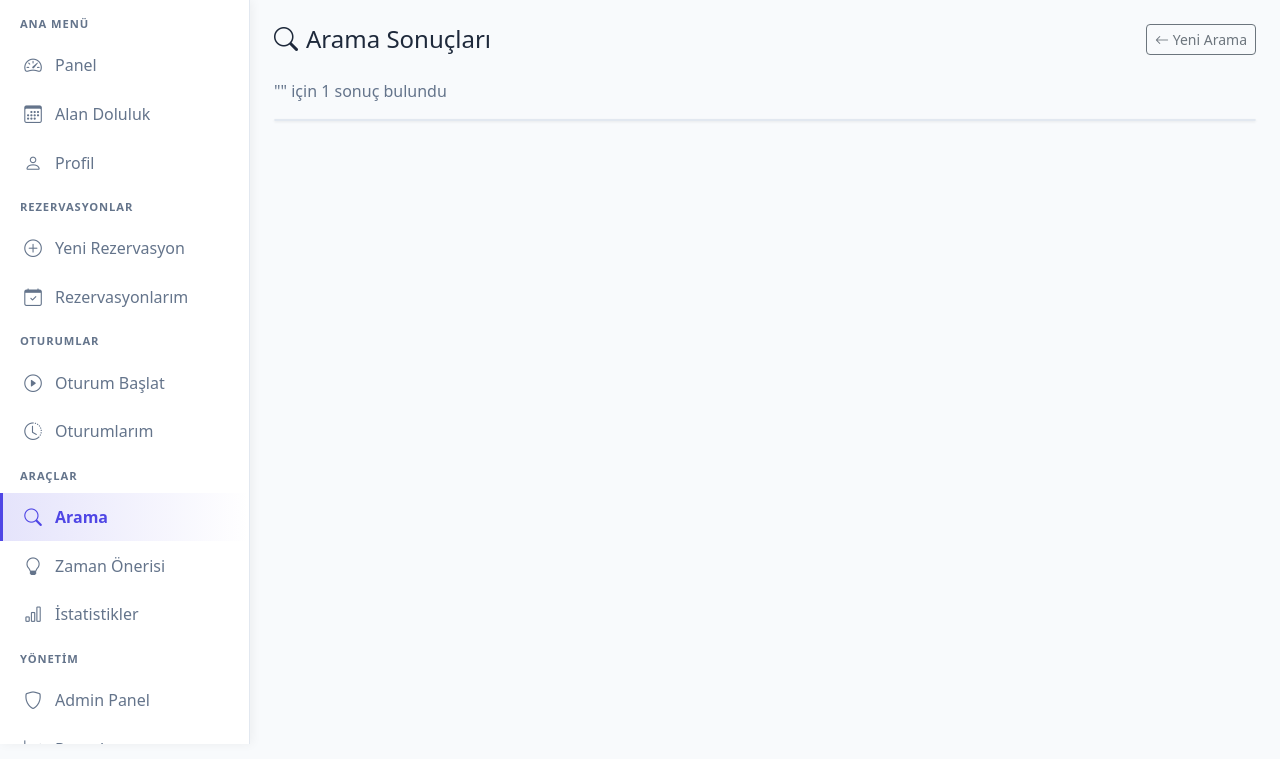
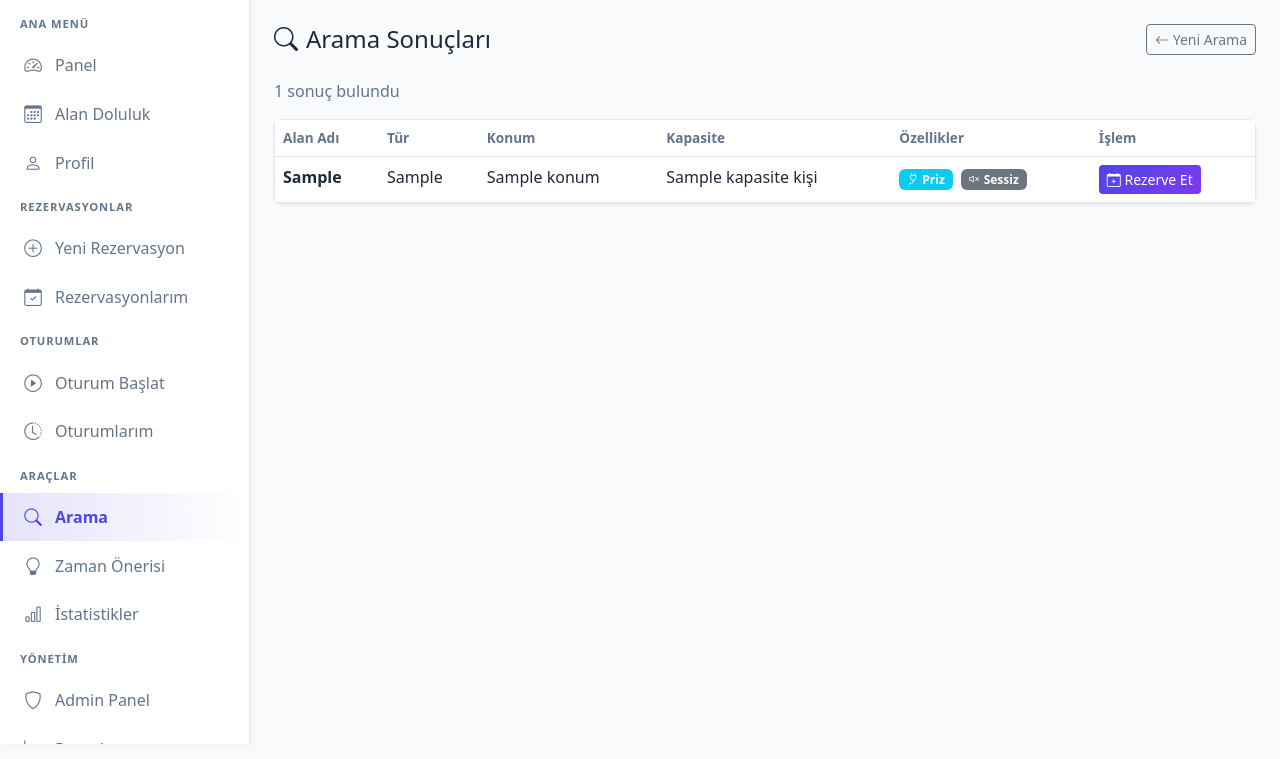
Before and after one commit to Atatrtkn/StudyFlow, a Flask app: page /arama/sonuc in a window 1280 px wide. Shown: the part 56-815 px from the top of the page. Run offline with Flask 3, Linux system fonts and the light colour scheme; the visitor is signed in with stand-in values (Sample User, id 1); a database or web service that is not in the repository returns one stand-in record (values such as "Sample title"); some libraries are stand-ins or nearby versions.

Commit message:
fix: search results not displaying due to mismatched template variables

```diff
--- a/templates/arama_sonuc.html
+++ b/templates/arama_sonuc.html
@@ -11,21 +11,23 @@
 </div>
 
 <p class="text-muted mb-3">
-    "{{ sorgu }}" için {{ sonuclar|length }} sonuç bulundu
+    {% if query %}"{{ query }}" için {% endif %}
+    {% if tarih %}{{ tarih }} tarihinde {{ baslangic_saat }}-{{ bitis_saat }} saatleri için {% endif %}
+    {{ sonuclar|length }} sonuç bulundu
 </p>
 
 {% if sonuclar %}
 <div class="card">
     <div class="table-responsive">
         <table class="table table-hover mb-0">
-            {% if arama_tipi == 'alan' %}
             <thead>
                 <tr>
                     <th>Alan Adı</th>
                     <th>Tür</th>
                     <th>Konum</th>
                     <th>Kapasite</th>
-                    <th>Durum</th>
+                    <th>Özellikler</th>
+                    <th>İşlem</th>
                 </tr>
             </thead>
             <tbody>
@@ -36,66 +38,22 @@
                     <td>{{ s.konum }}</td>
                     <td>{{ s.kapasite }} kişi</td>
                     <td>
-                        {% if s.aktif %}
-                        <span class="badge bg-success">Aktif</span>
-                        {% else %}
-                        <span class="badge bg-secondary">Pasif</span>
+                        {% if s.priz_var %}
+                        <span class="badge bg-info me-1"><i class="bi bi-plug"></i> Priz</span>
                         {% endif %}
+                        {% if s.sessiz_alan %}
+                        <span class="badge bg-secondary"><i class="bi bi-volume-mute"></i> Sessiz</span>
+                        {% endif %}
+                    </td>
+                    <td>
+                        <a href="{{ url_for('yeni_rezervasyon') }}?alan_id={{ s.alan_id }}{% if tarih %}&tarih={{ tarih }}&baslangic_saat={{ baslangic_saat }}&bitis_saat={{ bitis_saat }}{% endif %}"
+                           class="btn btn-sm btn-primary">
+                            <i class="bi bi-calendar-plus"></i> Rezerve Et
+                        </a>
                     </td>
                 </tr>
                 {% endfor %}
             </tbody>
-
-            {% elif arama_tipi == 'rezervasyon' %}
-            <thead>
-                <tr>
-                    <th>ID</th>
-                    <th>Kullanıcı</th>
-                    <th>Alan</th>
-                    <th>Tarih</th>
-                    <th>Durum</th>
-                </tr>
-            </thead>
-            <tbody>
-                {% for s in sonuclar %}
-                <tr>
-                    <td>#{{ s.rezervasyon_id }}</td>
-                    <td>{{ s.kullanici_adi }}</td>
-                    <td>{{ s.alan_adi }}</td>
-                    <td>{{ s.baslangic_zamani.strftime('%d.%m.%Y %H:%M') }}</td>
-                    <td>
-                        <span class="badge bg-{{ 'success' if s.durum == 'aktif' else 'danger' if s.durum == 'iptal' else 'secondary' }}">
-                            {{ s.durum|capitalize }}
-                        </span>
-                    </td>
-                </tr>
-                {% endfor %}
-            </tbody>
-
-            {% elif arama_tipi == 'kullanici' %}
-            <thead>
-                <tr>
-                    <th>Öğrenci No</th>
-                    <th>Ad Soyad</th>
-                    <th>Email</th>
-                    <th>Rol</th>
-                </tr>
-            </thead>
-            <tbody>
-                {% for s in sonuclar %}
-                <tr>
-                    <td><strong>{{ s.ogrenci_no }}</strong></td>
-                    <td>{{ s.ad }} {{ s.soyad }}</td>
-                    <td>{{ s.email }}</td>
-                    <td>
-                        <span class="badge bg-{{ 'warning' if s.rol == 'admin' else 'info' }}">
-                            {{ s.rol|capitalize }}
-                        </span>
-                    </td>
-                </tr>
-                {% endfor %}
-            </tbody>
-            {% endif %}
         </table>
     </div>
 </div>
```
Also changed, not shown: app.py (line endings or trailing spaces).
